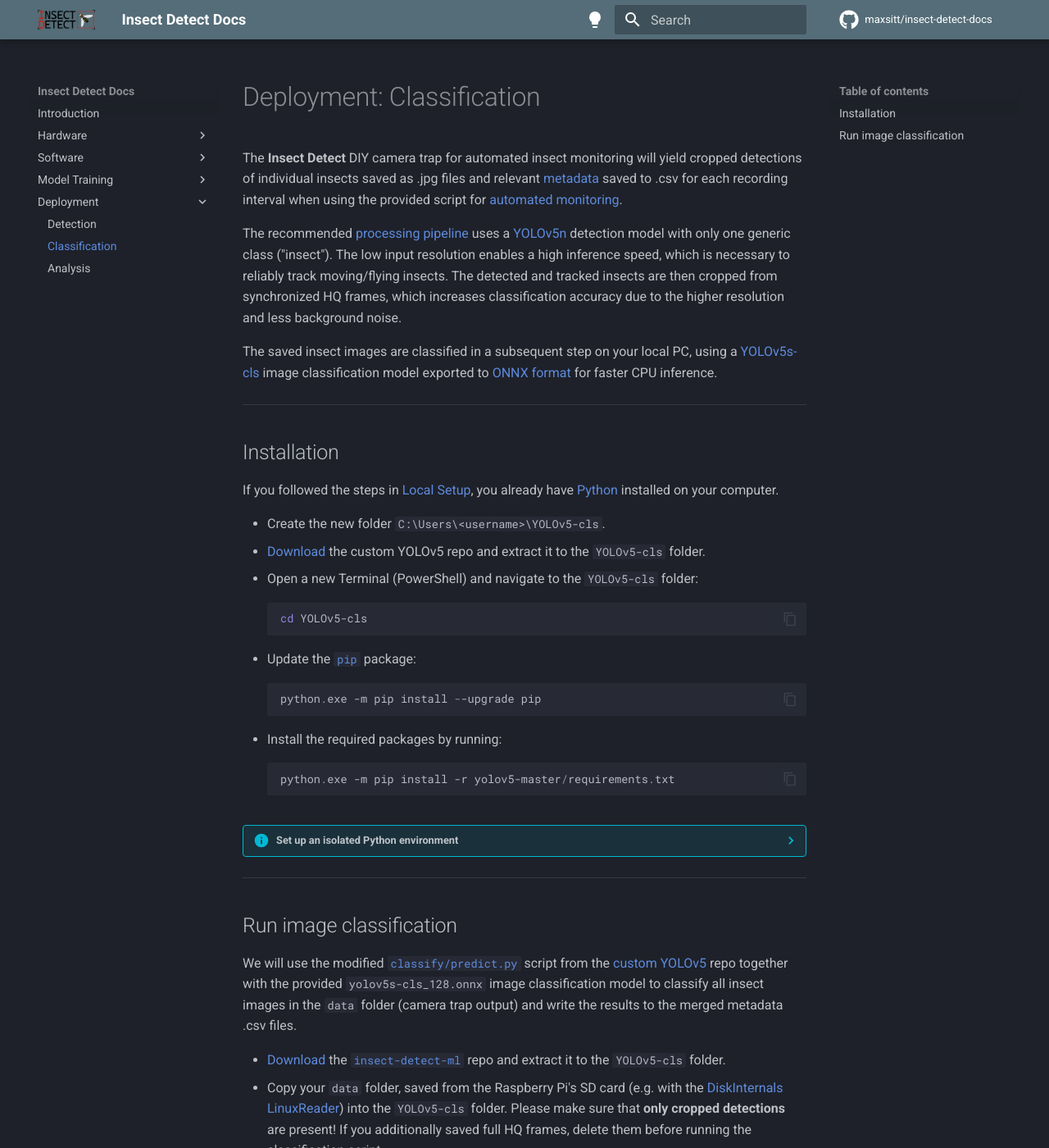
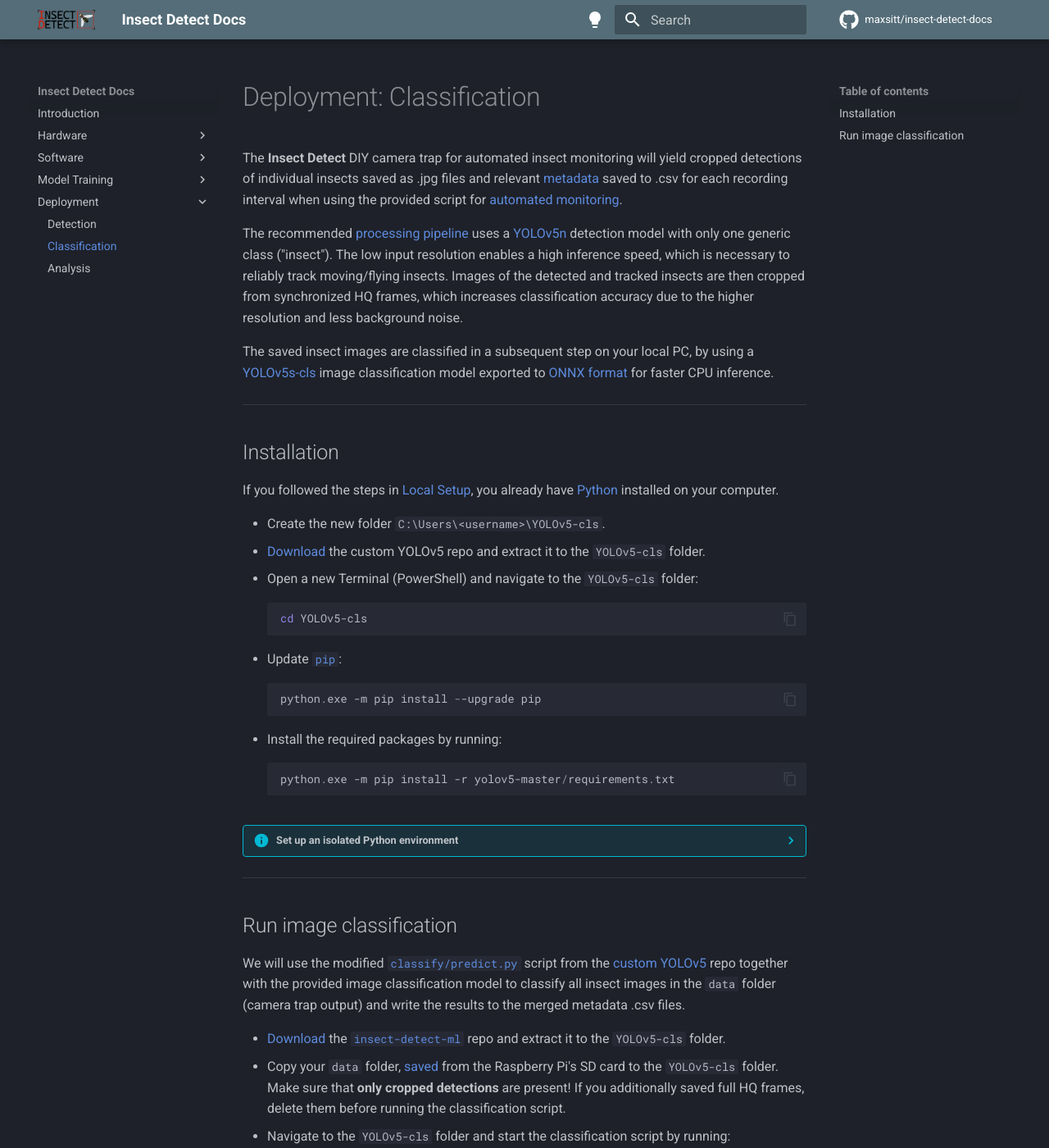
Before and after one commit to maxsitt/insect-detect-docs, an MkDocs documentation site: the page built from docs/deployment/classification.md, in a window 1280 px wide and 1400 px high. Shown: the whole window at 82% size. Built offline with MkDocs 1.6.1 and Material for MkDocs 9.7.7, drawn with Linux system fonts in a browser that asks for light colours; comment, search, counter and statistics services are not loaded; some of the changed text lies outside the part shown.

Commit message:
Update classification.md
Shorten text.

````diff
--- a/docs/deployment/classification.md
+++ b/docs/deployment/classification.md
@@ -9,11 +9,11 @@ recording interval when using the provided script for
 The recommended [processing pipeline](detection.md#processing-pipeline){target=_blank}
 uses a [YOLOv5n](../index.md#detection-models){target=_blank} detection model with
 only one generic class ("insect"). The low input resolution enables a high inference
-speed, which is necessary to reliably track moving/flying insects. The detected and
-tracked insects are then cropped from synchronized HQ frames, which increases
-classification accuracy due to the higher resolution and less background noise.
+speed, which is necessary to reliably track moving/flying insects. Images of the
+detected and tracked insects are then cropped from synchronized HQ frames, which
+increases classification accuracy due to the higher resolution and less background noise.
 
-The saved insect images are classified in a subsequent step on your local PC,
+The saved insect images are classified in a subsequent step on your local PC, by
 using a [YOLOv5s-cls](../index.md#classification-model){target=_blank}
 image classification model exported to
 [ONNX format](https://github.com/ultralytics/yolov5/issues/251){target=_blank}
@@ -35,7 +35,7 @@ you already have [Python](https://www.python.org/){target=_blank} installed on y
     cd YOLOv5-cls
     ```
 
-- Update the [`pip`](https://pypi.org/project/pip/){target=_blank} package:
+- Update [`pip`](https://pypi.org/project/pip/){target=_blank}:
 
     ``` powershell
     python.exe -m pip install --upgrade pip
@@ -94,18 +94,17 @@ you already have [Python](https://www.python.org/){target=_blank} installed on y
 We will use the modified
 [`classify/predict.py`](https://github.com/maxsitt/yolov5/blob/master/classify/predict.py){target=_blank}
 script from the [custom YOLOv5](https://github.com/maxsitt/yolov5){target=_blank}
-repo together with the provided `yolov5s-cls_128.onnx` image classification model
-to classify all insect images in the `data` folder (camera trap output) and write
-the results to the merged metadata .csv files.
+repo together with the provided image classification model to classify all insect
+images in the `data` folder (camera trap output) and write the results to the
+merged metadata .csv files.
 
 - [Download](https://github.com/maxsitt/insect-detect-ml/archive/refs/heads/main.zip){target=_blank}
   the [`insect-detect-ml`](https://github.com/maxsitt/insect-detect-ml){target=_blank}
   repo and extract it to the `YOLOv5-cls` folder.
-- Copy your `data` folder, saved from the Raspberry Pi's SD card (e.g. with the
-  [DiskInternals LinuxReader](../software/localsetup.md#diskinternals-linuxreader){target=_blank})
-  into the `YOLOv5-cls` folder. Please make sure that **only cropped detections**
-  are present! If you additionally saved full HQ frames, delete them before
-  running the classification script.
+- Copy your `data` folder, [saved](../software/localsetup.md#diskinternals-linuxreader){target=_blank}
+  from the Raspberry Pi's SD card to the `YOLOv5-cls` folder. Make sure that
+  **only cropped detections** are present! If you additionally saved full
+  HQ frames, delete them before running the classification script.
 - Navigate to the `YOLOv5-cls` folder and start the classification script by running:
 
     ``` powershell
@@ -129,14 +128,14 @@ the results to the merged metadata .csv files.
 
 All results are saved to `yolov5-master\runs\predict-cls\{name}`. Use the
 `results\{name}_metadata_classified.csv` for [analysis](analysis.md){target=_blank}
-and post-processing of the merged results in the last step.
+and post-processing in the last step.
 
 If you used `--sort-top1` as optional argument, you will find the classified images
 sorted to folders with the predicted top1 class as folder name in `top1_classes`.
 This allows for a quick identification of edge cases and these images can be used to
 [retrain](../modeltraining/train_classification.md){target=_blank} your classification model.
 
-The `{name}_metadata_classified.csv` file still contains multiple rows for each tracked insect
+The `{name}_metadata_classified.csv` still contains multiple rows for each tracked insect
 (= `track_ID`). In the last [processing step](analysis.md){target=_blank}, you will use the
 [`csv_analysis.py`](https://github.com/maxsitt/insect-detect-ml/blob/main/csv_analysis.py){target=_blank}
 script to automatically post-process the metadata .csv file and calculate the respective class
````
